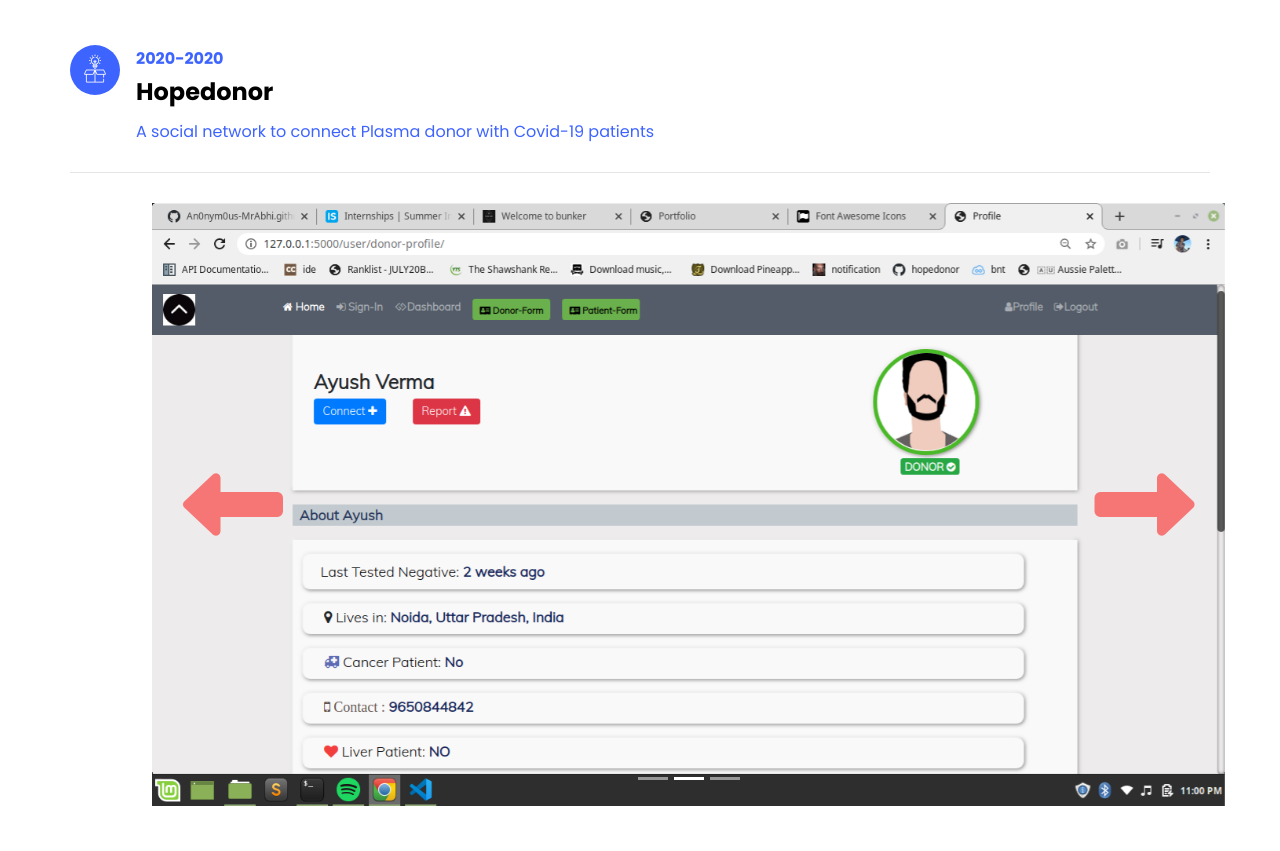
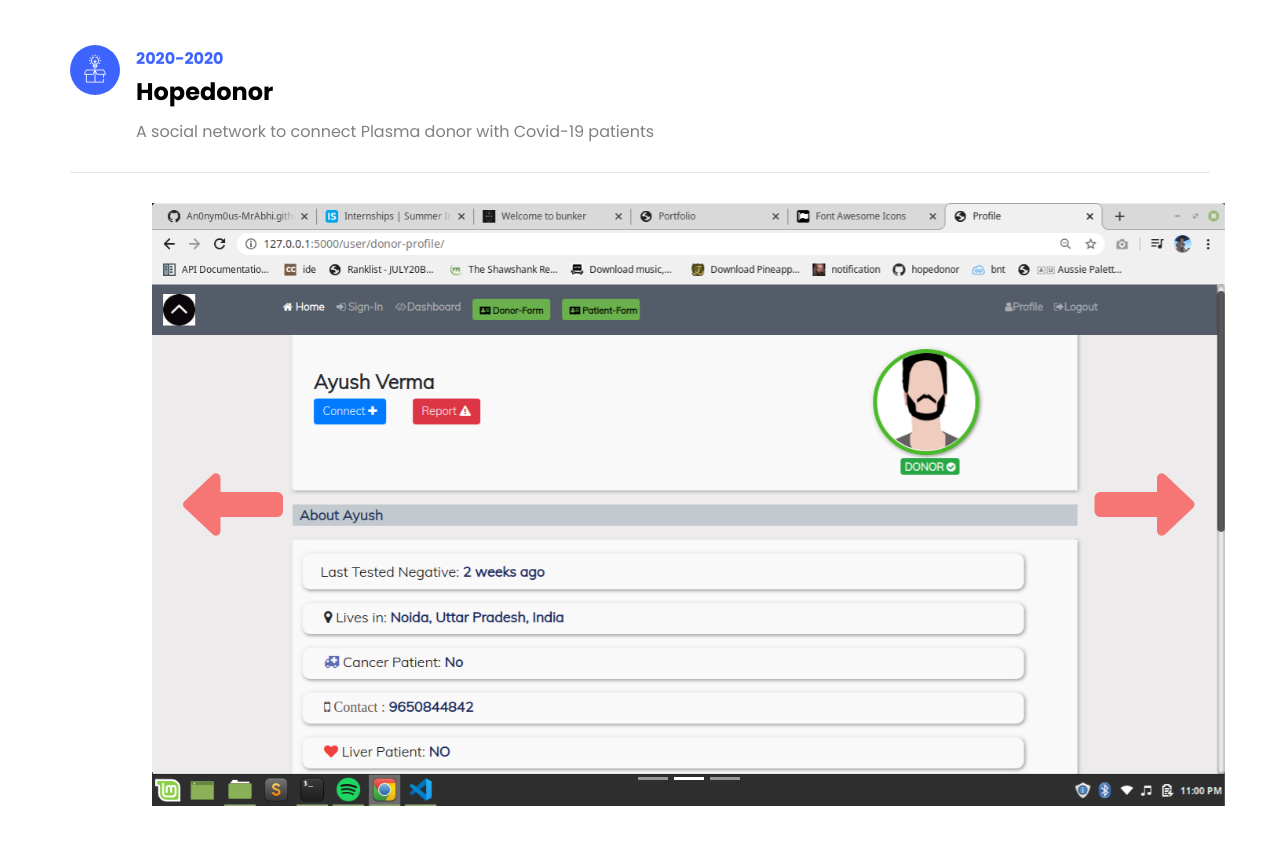
Before and after one commit to ayush-lab/ayush, a plain HTML site: page index.html in a window 1280 px wide. Shown: the part 3667-4518 px from the top of the page. Drawn offline with Linux system fonts and the light colour scheme; files whose address does not match are found by name.

Commit message:
Update index.html

```diff
--- a/index.html
+++ b/index.html
@@ -366,7 +366,7 @@
 		    					<h2>Hopedonor</h2>
 		    					<span class="position"></span>
 
-								<p>A social network to connect Plasma donor with Covid-19 patients</p>
+								<p style="color:grey";>A social network to connect Plasma donor with Covid-19 patients</p>
 
 							</div>
 
```
